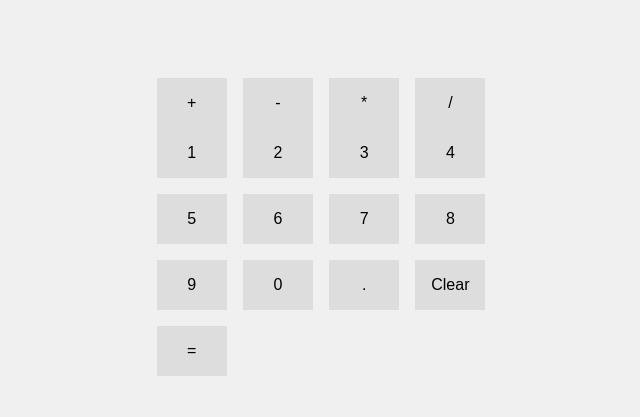
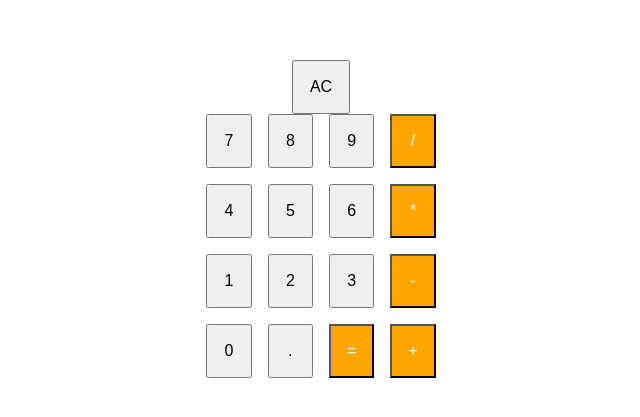
Before and after one commit to idebow/caluculator-app, a React (Create React App) app: page / in a window 1280 px wide. Shown: the part 189-606 px from the top of the page, without its empty margins (319-959 px from the left). Built offline with nearby package versions, Linux system fonts and the light colour scheme.

Commit message:
m 計算機 画面レイアウト変更

```diff
--- a/src/App.css
+++ b/src/App.css
@@ -1,3 +1,5 @@
+/* src/App.css */
+
 /* src/App.css */
 
 .App {
@@ -8,7 +10,6 @@
   height: 100vh;
 }
 
-
 .input {
   margin-bottom: 1em;
   font-size: 2em;
@@ -17,53 +18,48 @@
 .buttons {
   display: flex;
   flex-direction: column;
+  align-items: center;
 }
 
-.operators,
-.digits {
+.grid-container {
   display: grid;
   grid-template-columns: repeat(4, 1fr);
   gap: 1em;
+  margin-bottom: 1em;
 }
 
 button {
   padding: 1em;
   font-size: 1em;
-  border: none;
-  transition: all 0.3s;
 }
 
-button:active {
-  transform: scale(0.95);
+.operator {
+  background-color: orange;
+  color: white;
 }
 
-/* ライトテーマ */
-@media (prefers-color-scheme: light) {
-  .App {
-    background-color: #f0f0f0;
-    color: #000;
+.wide-button {
+  grid-column: span 3;
+  background-color: darkgray;
+}
+
+@media (prefers-color-scheme: dark) {
+  body {
+    background-color: #333;
+    color: white;
   }
+
+  .operator {
+    background-color: orange;
+  }
+
   button {
-    background-color: #ddd;
-    color: #000;
+    background-color: #333;
+    color: white;
+    border: 1px solid #666;
+  }
+
+  .wide-button {
+    background-color: #444;
   }
 }
-
-/* ダークテーマ */
-@media (prefers-color-scheme: dark) {
-  .App {
-    background-color: #333;
-    color: #fff;
-  }
-  button {
-    background-color: #666;
-    color: #fff;
-  }
-}
-
-/* レスポンシブデザインのスタイルを追加 */
-@media (max-width: 600px) {
-  .App {
-    width: 100%;
-  }
-}
--- a/src/App.js
+++ b/src/App.js
@@ -6,6 +6,14 @@ import './App.css';
 
 function App() {
   const [input, setInput] = useState("");
+
+  const appendInput = (e) => {
+    setInput(input + e.target.innerText);
+  }
+
+  const clearInput = () => {
+    setInput("");
+  }
 
   const handleClick = (val) => {
     setInput(input + val);
@@ -30,24 +38,40 @@ function App() {
 
   return (
     <div className="App">
-      <div className="input" data-testid="calc-result">{input}</div>
+      <div className="input">{input}</div>
       <div className="buttons">
-        <div className="operators">
-          <button onClick={() => handleClick("+")}>+</button>
-          <button onClick={() => handleClick("-")}>-</button>
-          <button onClick={() => handleClick("*")}>*</button>
-          <button onClick={() => handleClick("/")}>/</button>
+        <div className="row">
+          <button onClick={clearInput} className="btn btn-ac">AC</button>
         </div>
-        <div className="digits">
-          {["1", "2", "3", "4", "5", "6", "7", "8", "9", "0", "."].map((num) => (
-            <button key={num} onClick={() => handleClick(num)}>
-              {num}
+          <div className="grid-container">
+            <button onClick={appendInput}>7</button>
+            <button onClick={appendInput}>8</button>
+            <button onClick={appendInput}>9</button>
+            <button className="operator" onClick={appendInput}>
+              /
             </button>
-          ))}
-          <button onClick={handleClear}>Clear</button>
-          <button onClick={calculate}>=</button>
+            <button onClick={appendInput}>4</button>
+            <button onClick={appendInput}>5</button>
+            <button onClick={appendInput}>6</button>
+            <button className="operator" onClick={appendInput}>
+              *
+            </button>
+            <button onClick={appendInput}>1</button>
+            <button onClick={appendInput}>2</button>
+            <button onClick={appendInput}>3</button>
+            <button className="operator" onClick={appendInput}>
+              -
+            </button>
+            <button onClick={appendInput}>0</button>
+            <button onClick={appendInput}>.</button>
+            <button className="operator" onClick={calculate}>
+              =
+            </button>
+            <button className="operator" onClick={appendInput}>
+              +
+            </button>
+          </div>
         </div>
-      </div>
     </div>
   );
 }
```
